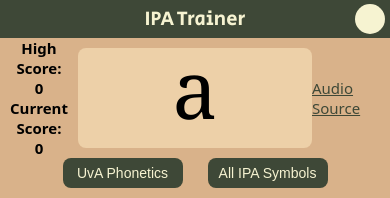
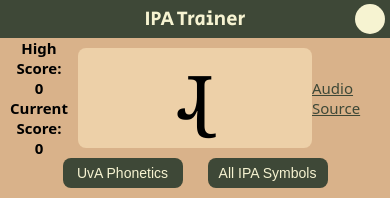
Before and after one commit to mikad74/ipaTrainer, a React (Vite) app: page / in a window 390 px wide. Shown: the top 198 px of the page. Built offline with nearby package versions, Linux system fonts and the light colour scheme.

Commit message:
patchwork to load the Phonetics IPA on startup

```diff
--- a/src/components/Game.tsx
+++ b/src/components/Game.tsx
@@ -10,7 +10,7 @@ import getPhoneticsPreset from "../data/presets/phonetics";
 import "./Game.css";
 
 function setupGame() {
-  const [symbols, setSymbols] = useState(getIpaSymbols());
+  const [symbols, setSymbols] = useState(getIpaSymbols([123,133,155,154,150,151,152,139,147,142,148,149,141,131,145,140,136,153,137,12,33,14,36,35,10,18,60,61,91,93,100,94,95,70,80,110,69,88,99,101,82,33,33,91,18,110,18,69,5,6,27,21,13,103,83,104,89,112,90,117,121,105,113,102,109]));
   const [choices, setChoices] = useState(generateChoices(symbols));
   const nextSymbol = () => {
     const randomIndex: number = Math.floor(Math.random() * symbols.length);
@@ -43,7 +43,6 @@ function Game() {
 
   useEffect(() => {
     setIpaSet(getPhoneticsPreset());
-    setIpaSymbol(nextSymbol());
     const highScore = localStorage.getItem("highScore");
     if (highScore) setHighScore(Number(highScore));
   }, []);
```
